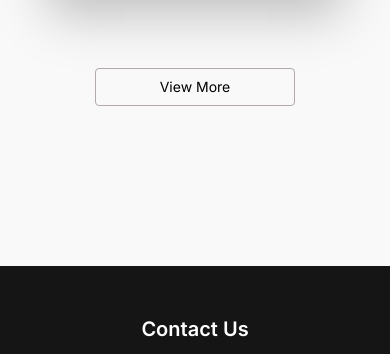
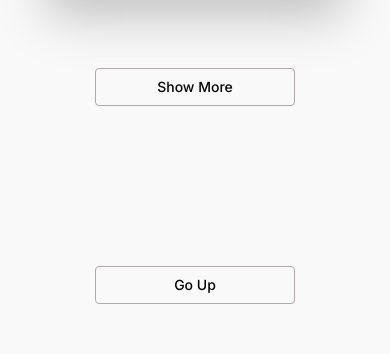
Before and after one commit to Emmadegreat/stage2-task, a Next.js app: page / in a window 390 px wide. Shown: the part 3483-3837 px from the top of the page. Built offline with nearby package versions, Linux system fonts and the light colour scheme.

Commit message:
codes optimized

```diff
--- a/src/app/moreproducts/page.tsx
+++ /dev/null
@@ -1,84 +0,0 @@
-'use client'
-
-import React, { FC, useEffect, useState } from 'react'
-
-import { FaArrowLeftLong } from "react-icons/fa6";
-import Link from 'next/link'
-import ProductCard from '@/components/productcard';
-import { ProductList } from '@/productlist';
-
-const MoreProducts: React.FC = () => {
-    const [ismobile, setIsmobile] = useState<boolean>(false)
-
-    const ScrollUp = () => {
-        window.scrollTo({
-            top: 0,
-            behavior: 'smooth'
-       })
-    }
-
-    useEffect(() => {
-        const handleResize = () => {
-          setIsmobile(window.innerWidth <= 640);
-        }
-        handleResize();
-        window.addEventListener("resize", handleResize);
-
-        return()=>window.removeEventListener("resize", handleResize);
-
-    }, [])
-
-    const RemainProducts = ProductList.slice(6, 15)
-
-    return (
-        <>
-            <div className='pb-[2rem] pt-[3rem] '>
-                <div className='h-[40px]'></div>
-                <Link href="/" className='font-[500] block sm:hidden w-[100px] p-2 ml-[4rem] mt-3 text-sm text-[#000] text-center rounded
-                   '>
-                    <FaArrowLeftLong className='font-[600] text-[1.2rem] '/>
-                </Link>
-                <h2 className='text-center font-[Poppins]  text-[#4E2020] font-bold text-[25px] leading-[40px]'>
-                View More Products
-                </h2>
-            </div>
-            <div className='px-8 py-4 grid grid-cols-1 place-items-center sm:grid-cols-2
-                    lg:grid-cols-3 xl:grid-cols-3 xl:gap-5 mb-[10rem] gap-y-10 gap-x-2'>
-                {ismobile && RemainProducts.length > 0 ? (
-                    RemainProducts.map((item) => (
-                        <ProductCard
-                            key={item.id}
-                            imgUrl={item.imgUrl}
-                            name={item.name}
-                            price={item.price}
-                        />
-                    ))
-                ) :
-                    ProductList.length > 0 ? (
-
-                        ProductList.slice(6,15).map((item) => (
-                            <ProductCard
-                                key={item.id}
-                                imgUrl={item.imgUrl}
-                                name={item.name}
-                                price={item.price}
-
-                            />
-
-                        ))
-                    ) : (
-                    <p className="m-auto text-center">Woops 🤭 ! product not available</p>
-                )}
-            </div>
-            <div className='mb-[5rem] m-auto flex justify-center items-center'>
-                    <button onClick={ScrollUp}
-                        className='font-[500] block sm:hidden w-[200px] p-2 text-sm text-[#000] text-center rounded
-                        border-[1px] border-[#B2A9A9]'>
-                        Go Up
-                    </button>
-                </div>
-        </>
-    );
-};
-
-export default MoreProducts
--- a/src/components/products.tsx
+++ b/src/components/products.tsx
@@ -12,7 +12,7 @@ const Products:React.FC = () => {
 
     const [ismobile, setIsmobile] = useState<boolean>(false)
     const [search, setSearch] = useState<string>("");
-
+    const [seeMore, setSeeMore] = useState<boolean>(false);
 
     useEffect(() => {
         const handleResize = () => {
@@ -32,6 +32,14 @@ const Products:React.FC = () => {
 
     const handleSearch = (e: ChangeEvent<HTMLInputElement>) => {
         setSearch(e.target.value);
+    }
+
+    const toggleSeemore = () => setSeeMore(!seeMore);
+     const ScrollUp = () => {
+        window.scrollTo({
+            top: 0,
+            behavior: 'smooth'
+       })
     }
 
 
@@ -94,7 +102,8 @@ const Products:React.FC = () => {
                     lg:grid-cols-3 xl:grid-cols-3 xl:gap-5 mb-[10rem] gap-y-10 gap-x-2'>
                     {ismobile && findProducts.length > 0 ? (
 
-                        <>{findProducts.slice(0, 6).map((item) => (
+                        <>
+                            {findProducts.slice(0, 6).map((item) => (
                             <ProductCard
                                 key={item.id}
                                 imgUrl={item.imgUrl}
@@ -103,12 +112,25 @@ const Products:React.FC = () => {
 
                             />
 
-                        ))}
+                            ))}
 
-                        <Link href="/moreproducts" className="className='font-[500] block sm:hidden w-[200px] p-2 mt-3 text-sm text-[#000] text-center rounded
-                            border-[1px] border-[#B2A9A9]">
-                            View More
-                        </Link>
+                            <>{seeMore && findProducts.slice(6).map((item) => (
+                                <ProductCard
+                                    key={item.id}
+                                    imgUrl={item.imgUrl}
+                                    name={item.name}
+                                    price={item.price}
+                                />
+                            ))}
+
+                            </>
+
+                            <button
+                                onClick={toggleSeemore}
+                                className="font-[500] block sm:hidden w-[200px] p-2 mt-3 text-sm text-[#000] text-center rounded
+                                border-[1px] border-[#B2A9A9]">
+                                {seeMore ? "See Less" : "Show More"}
+                            </button>
                         </>
 
                     ) : findProducts.length > 0 ? (
@@ -130,6 +152,14 @@ const Products:React.FC = () => {
 
                 </div>
 
+                            <div className='mb-[5rem] m-auto flex justify-center items-center'>
+                    <button onClick={ScrollUp}
+                        className='font-[500] block sm:hidden w-[200px] p-2 text-sm text-[#000] text-center rounded
+                        border-[1px] border-[#B2A9A9]'>
+                        Go Up
+                    </button>
+                </div>
+
             </div>
         </>
     )
```
